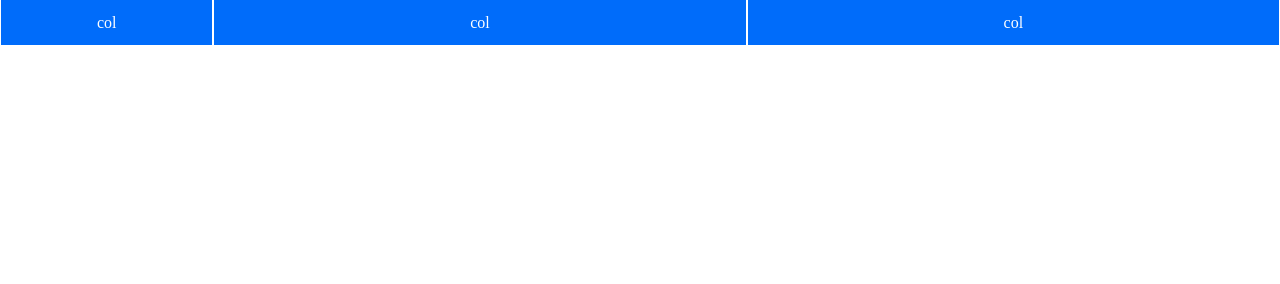
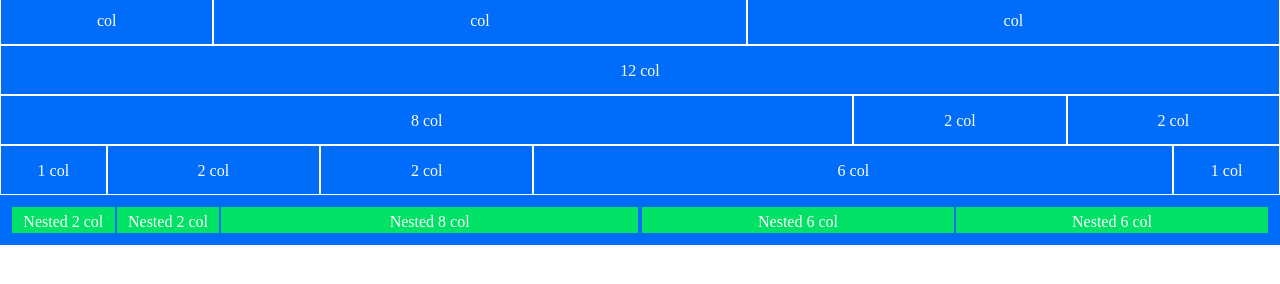
Before and after one commit to VitoMars/html-css-12bool, a plain HTML site: page index.html in a window 1280 px wide. Shown: the part 92-376 px from the top of the page. Drawn offline with Linux system fonts and the light colour scheme.

Commit message:
Riga nested

```diff
--- a/css/style.css
+++ b/css/style.css
@@ -14,4 +14,17 @@
 
 [class*="col-"] {
   border: 1px solid white;
+  height: 100%;
 }
+
+.row .row {
+  padding: 10px;
+}
+
+.row .row [class*="col-"] {
+  background-color: #00e165;
+  border: 1px solid #006cfa;
+  text-align: center;
+  line-height: 30px;
+  vertical-align: middle;
+}
--- a/index.html
+++ b/index.html
@@ -34,7 +34,37 @@
          <div class="col-5">col</div>
       </div>
 
+      <div class="row">
+         <div class="col-12">12 col</div>
+      </div>
 
+      <div class="row">
+         <div class="col-8">8 col</div>
+         <div class="col-2">2 col</div>
+         <div class="col-2">2 col</div>
+      </div>
+
+      <div class="row">
+         <div class="col-1">1 col</div>
+         <div class="col-2">2 col</div>
+         <div class="col-2">2 col</div>
+         <div class="col-6">6 col</div>
+         <div class="col-1">1 col</div>
+      </div>
+
+      <div class="row">
+         <div class="row">
+            <div class="col-6">
+               <div class="col-2">Nested 2 col</div>
+               <div class="col-2">Nested 2 col</div>
+               <div class="col-8">Nested 8 col</div>
+            </div>
+            <div class="col-6">
+               <div class="col-6">Nested 6 col</div>
+               <div class="col-6">Nested 6 col</div>
+            </div>
+         </div>
+      </div>
 
    </div>
 </body>
```
